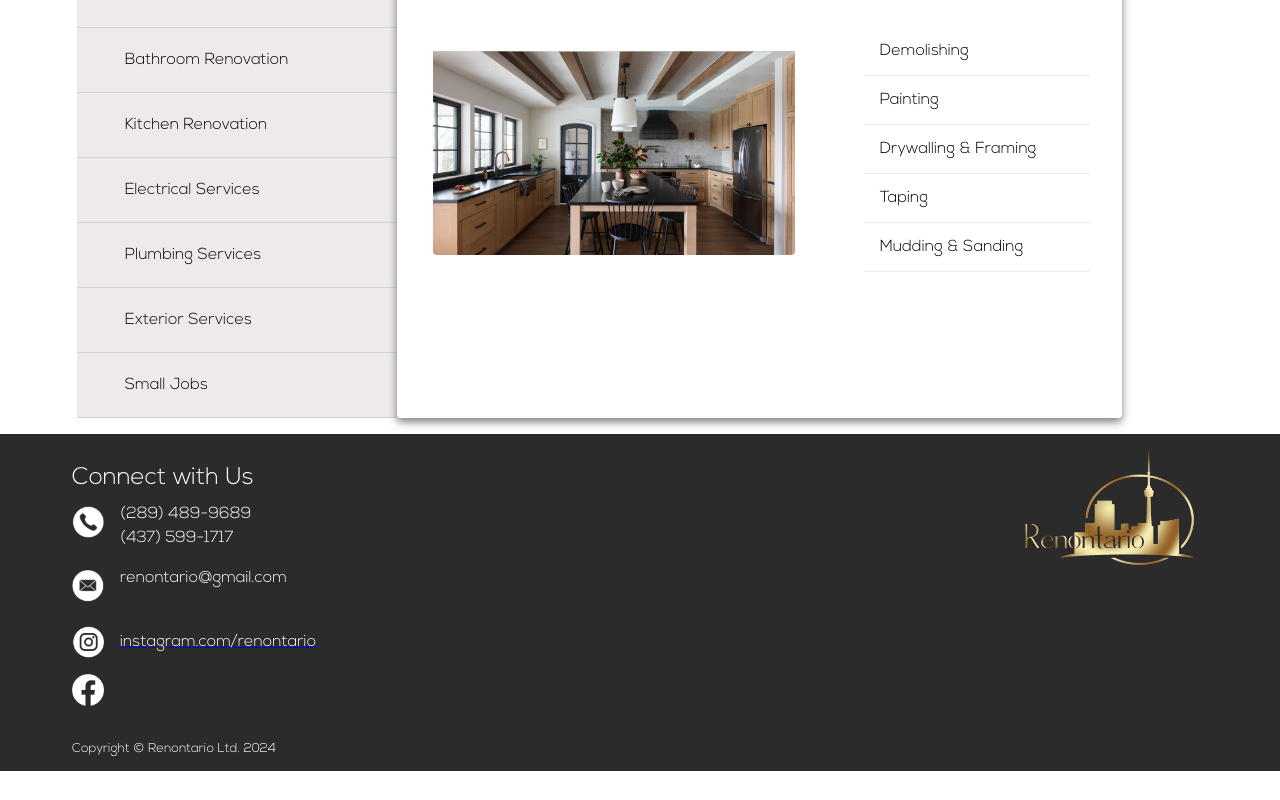
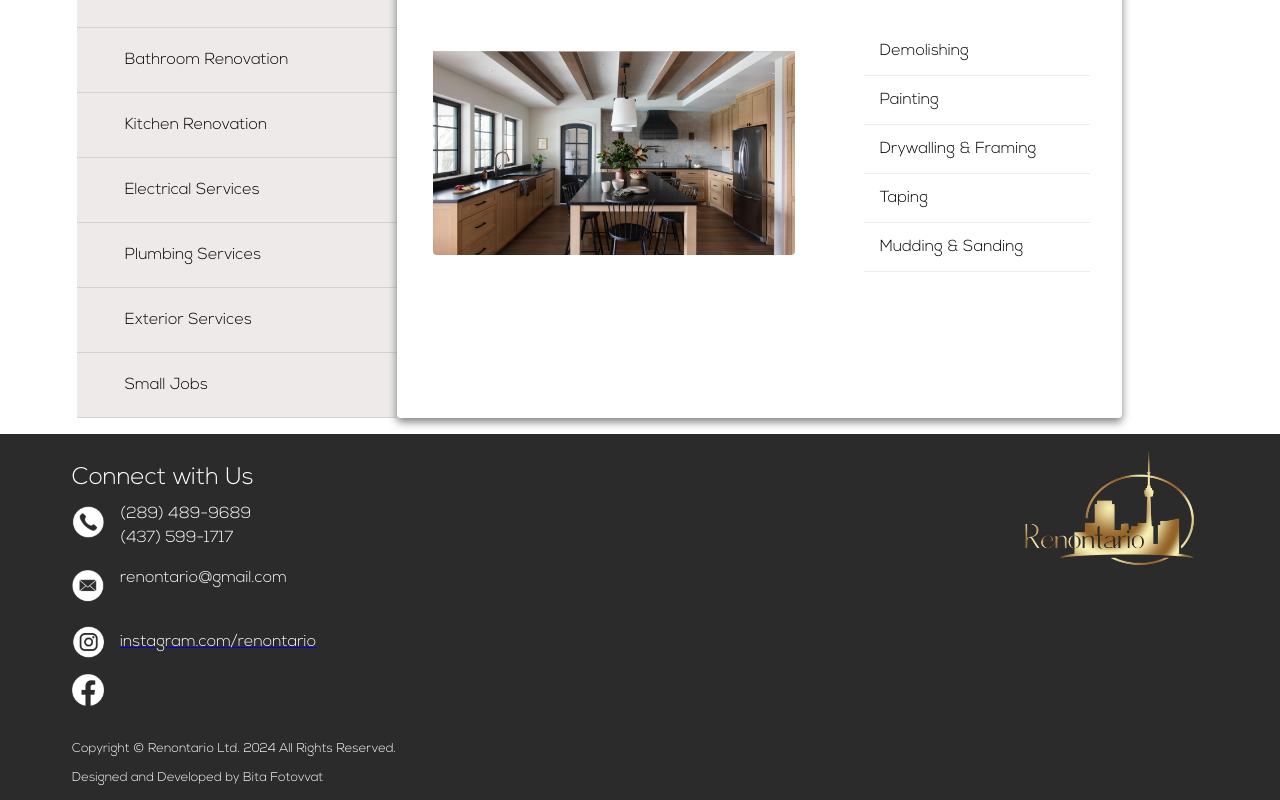
Before and after one commit to Bita-Fotovvat/renovation-website, a React (Create React App) app: page / in a window 1280 px wide. Shown: the part 1328-2128 px from the top of the page. Before the commit the page ends 2099 px from the top, so only its background shows below. Built offline with nearby package versions, Linux system fonts and the light colour scheme.

Commit message:
added designed and developed info

```diff
--- a/src/components/Footer/Footer.js
+++ b/src/components/Footer/Footer.js
@@ -37,7 +37,8 @@ export default function Footer(){
                     </a>
                 </section>
 
-                <p className="footer__copyright">Copyright © Renontario Ltd. 2024</p>
+                <p className="footer__copyright">Copyright © Renontario Ltd. 2024 All Rights Reserved.</p>
+                <p className="footer__copyright">Designed and Developed by Bita Fotovvat</p>
             </section>
             <section className="footer__container2">
                 <img  className="footer__logo" src={Logo} alt="company logo" onClick={()=> navigate("/")}/>
```
